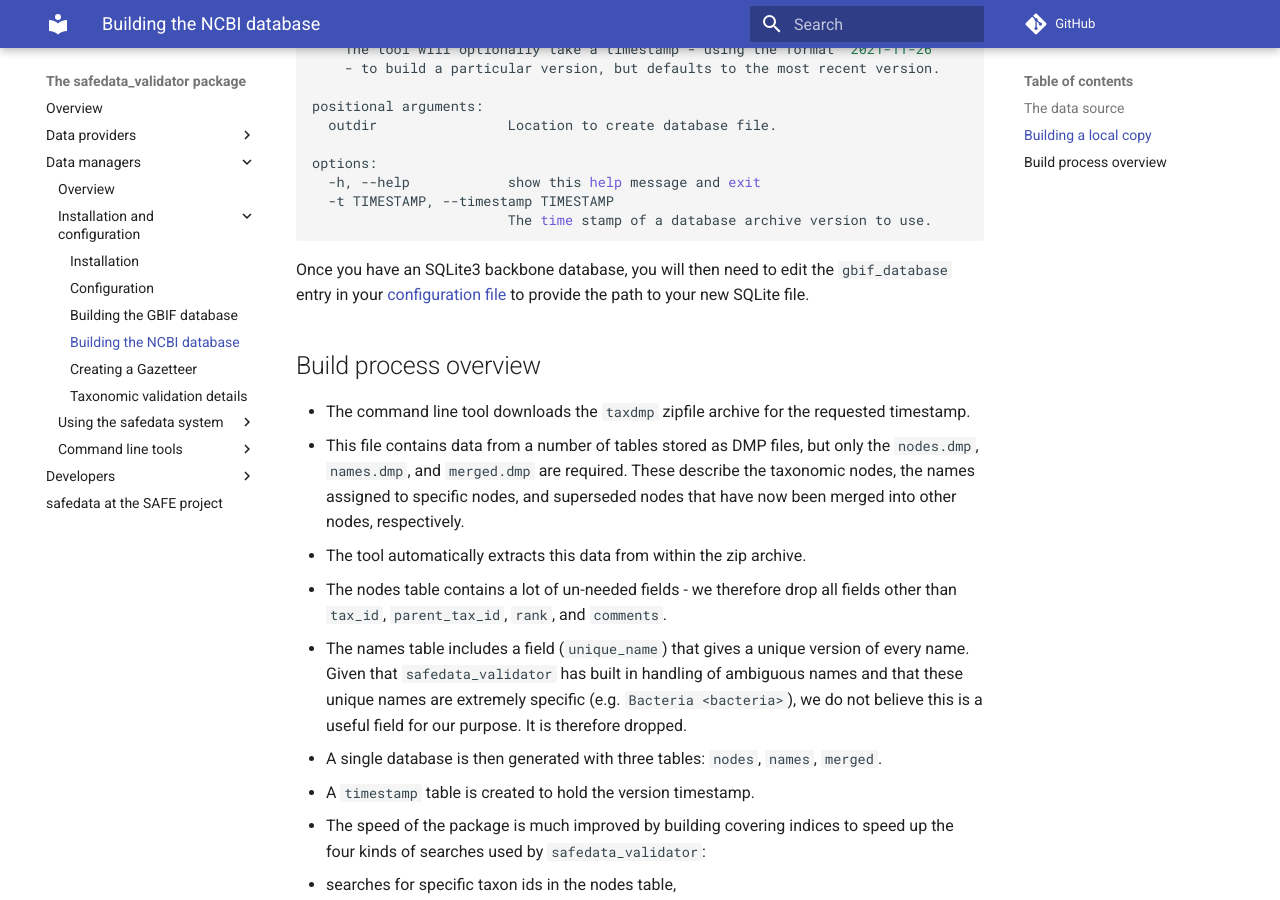
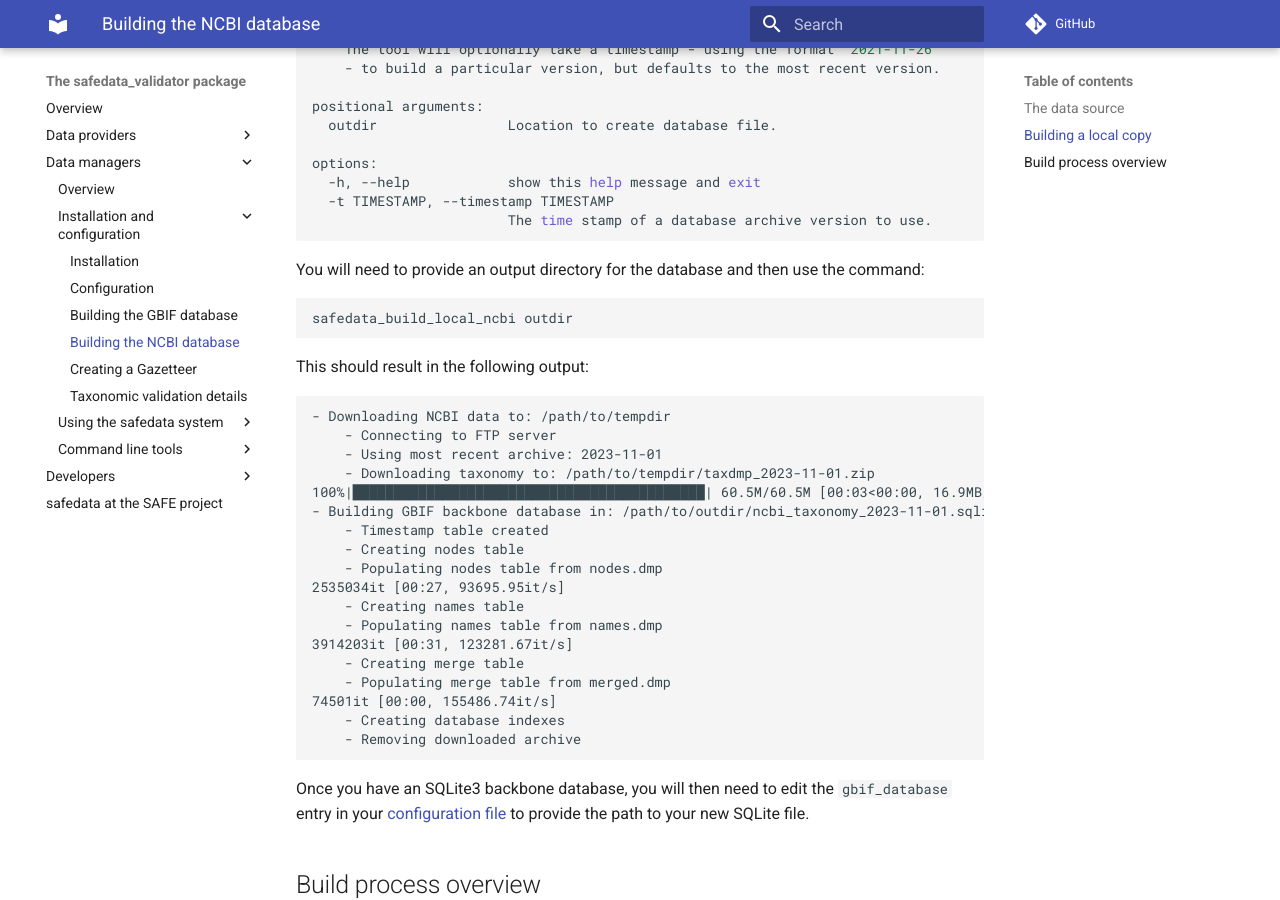
Before and after one commit to ImperialCollegeLondon/safedata_validator, an MkDocs documentation site: the page built from docs/data_managers/install/build_local_ncbi.md, in a window 1280 px wide and 900 px high, scrolled down 815 px. Built offline with MkDocs 1.6.1 and Material for MkDocs 9.7.7, drawn with Linux system fonts in a browser that asks for light colours; comment, search, counter and statistics services are not loaded.

Commit message:
Sneaky docs update

````diff
--- a/docs/data_managers/install/build_local_ncbi.md
+++ b/docs/data_managers/install/build_local_ncbi.md
@@ -24,6 +24,35 @@ version can be selected by supplying the version date timestamp from the page ab
 {%
 include "data_managers/command_line_tools/command_line_usage/safedata_build_local_ncbi.txt"
 %}
+```
+
+You will need to provide an output directory for the database and then use the command:
+
+```sh
+safedata_build_local_ncbi outdir
+```
+
+This should result in the following output:
+
+```txt
+- Downloading NCBI data to: /path/to/tempdir
+    - Connecting to FTP server
+    - Using most recent archive: 2023-11-01
+    - Downloading taxonomy to: /path/to/tempdir/taxdmp_2023-11-01.zip
+100%|███████████████████████████████████████████| 60.5M/60.5M [00:03<00:00, 16.9MB/s]
+- Building GBIF backbone database in: /path/to/outdir/ncbi_taxonomy_2023-11-01.sqlite
+    - Timestamp table created
+    - Creating nodes table
+    - Populating nodes table from nodes.dmp
+2535034it [00:27, 93695.95it/s]
+    - Creating names table
+    - Populating names table from names.dmp
+3914203it [00:31, 123281.67it/s]
+    - Creating merge table
+    - Populating merge table from merged.dmp
+74501it [00:00, 155486.74it/s]
+    - Creating database indexes
+    - Removing downloaded archive
 ```
 
 Once you have an SQLite3 backbone database, you will then need to edit the
````
Also changed, not shown: docs/data_managers/install/build_local_gbif.md (+26 -0 lines).
